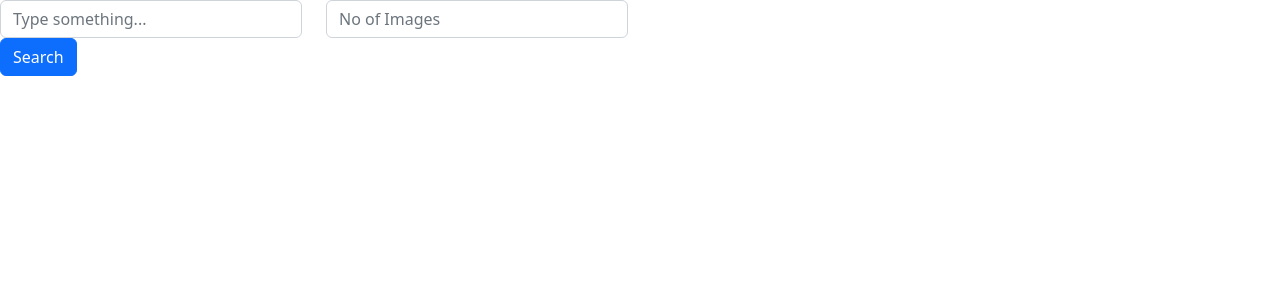
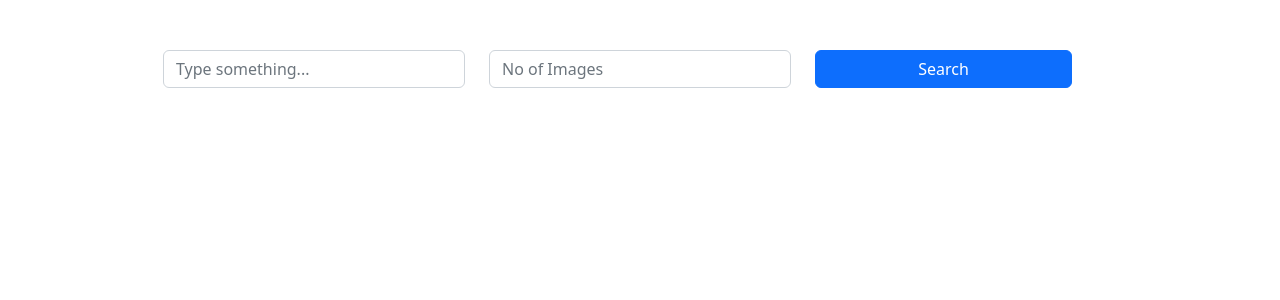
Before and after one commit to burakong/image-search, an Angular app: page / in a window 1280 px wide. Shown: the top 300 px of the page. Built offline with nearby package versions, Linux system fonts and the light colour scheme.

Commit message:
add margin to form fields and justify content to center.

```diff
--- a/src/app/image-search/image-search.component.html
+++ b/src/app/image-search/image-search.component.html
@@ -1,5 +1,5 @@
 <div class="card-header main-search">
-    <div class="row">
+    <div class="row justify-content-center">
         <div class="col-12 col-md-3 col-xl-3">
             <input [(ngModel)]="searchData" class="AutoFocus form-control" placeholder="Type something..." type="text">
         </div>
@@ -7,8 +7,8 @@
             <input name="deliveryNumber" [(ngModel)]="perPage" class="AutoFocus form-control" placeholder="No of Images"
                 type="text">
         </div>
-        <div class="ml-auto">
-            <input type="button" (click)="search()" value="Search" class="btn btn-primary search-btn">
+        <div class="col-12 col-md-3 col-xl-3">
+            <input type=" button" (click)="search()" value="Search" class="btn btn-primary search-btn">
         </div>
     </div>
 </div>
--- a/src/app/image-search/image-search.component.scss
+++ b/src/app/image-search/image-search.component.scss
@@ -0,0 +1,3 @@
+.card-header {
+    margin: 50px 0;
+}
--- a/src/styles.scss
+++ b/src/styles.scss
@@ -1 +1,5 @@
 @import'~bootstrap/dist/css/bootstrap.min.css';
+
+body {
+    overflow-x: hidden;
+}
```
